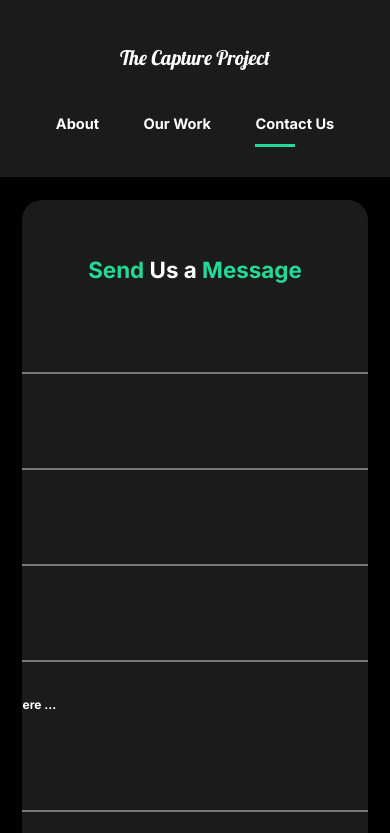
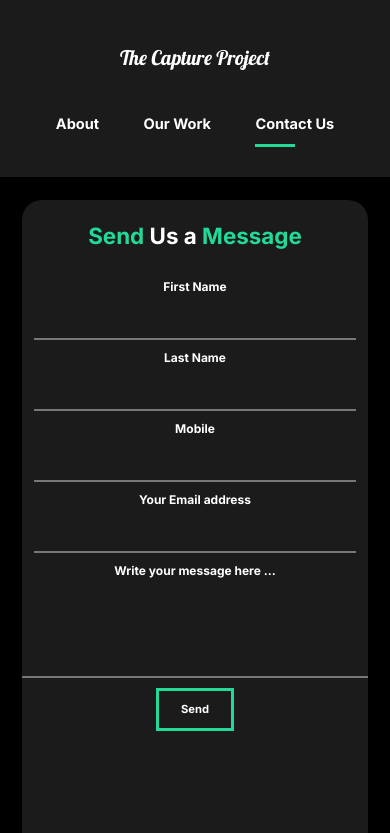
Before and after one commit to HMugera/Capture, a React (Create React App) app: page /contact in a window 390 px wide. Shown: the top 833 px of the page. Built offline with nearby package versions, Linux system fonts and the light colour scheme.

Commit message:
making contact page responsive

```diff
--- a/src/pages/ContactUs.js
+++ b/src/pages/ContactUs.js
@@ -54,9 +54,9 @@ function ContactUs() {
 										<label htmlFor="message">Write your message here ...</label>
 										<textarea name="" required></textarea>
 									</MessageBox>
-									<div>
+									<SendButton>
 										<button>Send</button>
-									</div>
+									</SendButton>
 								</ContactBox>
 							</Hide>
 						</ContactForm>
@@ -147,6 +147,7 @@ const ContactWrapper = styled(motion.div)`
 	align-items: center;
 
 	@media (max-width: 1300px) {
+		padding: 2rem;
 		gap: 100px;
 		font-size: 1rem;
 		flex-direction: column;
@@ -168,28 +169,28 @@ const ContactBox = styled(motion.div)`
 const ContactForm = styled.div`
 	height: 400px;
 	width: 600px;
+	align-items: center;
+	justify-content: center;
 	@media (max-width: 1300px) {
-		margin-bottom: 180px;
+		margin-bottom: 130px;
 	}
 `;
 const InputBox = styled.div`
 	display: flex;
 	flex-direction: column;
-	align-items: flex-start;
-	margin: 0 0 35px 0;
+	align-items: center;
+	margin-bottom: 35px;
 	width: 47%;
 	@media (max-width: 1300px) {
 		width: 100%;
+		margin-bottom: 10px;
 	}
 	label {
-		align-self: flex-start;
 		color: #fff;
 		font-weight: bolder;
 		font-size: 12px;
 	}
 	input {
-		width: 100% !important;
-		margin: 0;
 		padding: 10px 0px 5px 0px;
 		font-size: 25px;
 		font-weight: 300;
@@ -212,10 +213,10 @@ const InputBox = styled.div`
 	}
 `;
 const MessageBox = styled(InputBox)`
-	width: 100% !important;
+	width: 100%;
 	textarea {
 		min-height: 100px;
-		width: 100% !important;
+		width: 100vw;
 		padding: 5px 0;
 		resize: none;
 		font-size: 20px;
@@ -226,6 +227,12 @@ const MessageBox = styled(InputBox)`
 		outline: none;
 		border-bottom: 2px solid #777;
 	}
+`;
+const SendButton = styled.div`
+	width: 100%;
+	display: flex;
+	align-items: center;
+	justify-content: center;
 `;
 
 const ContactTitle = styled.h2`
```
Also changed, not shown: 1 other file (tests, documents, lock files or other folders).
